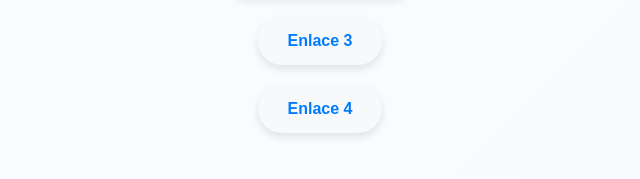
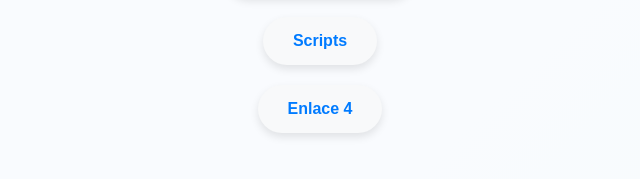
Before and after one commit to davidtenerife04/davidtenerife04.github.io, a plain HTML site: page index.html in a window 1280 px wide. Shown: the part 434-613 px from the top of the page, 320-960 px from the left. Drawn offline with Linux system fonts and the light colour scheme.

Commit message:
Cambios Html

```diff
--- a/index.html
+++ b/index.html
@@ -72,7 +72,7 @@
                 <a href="comandos_utiles_windows.html">Comandos Útiles</a>
             </li>
             <li class="link-item">
-                <a href="https://tu-enlace-3.com">Enlace 3</a>
+                <a href="https://tu-enlace-3.com">Scripts</a>
             </li>
             <li class="link-item">
                 <a href="https://tu-enlace-4.com">Enlace 4</a>
```
